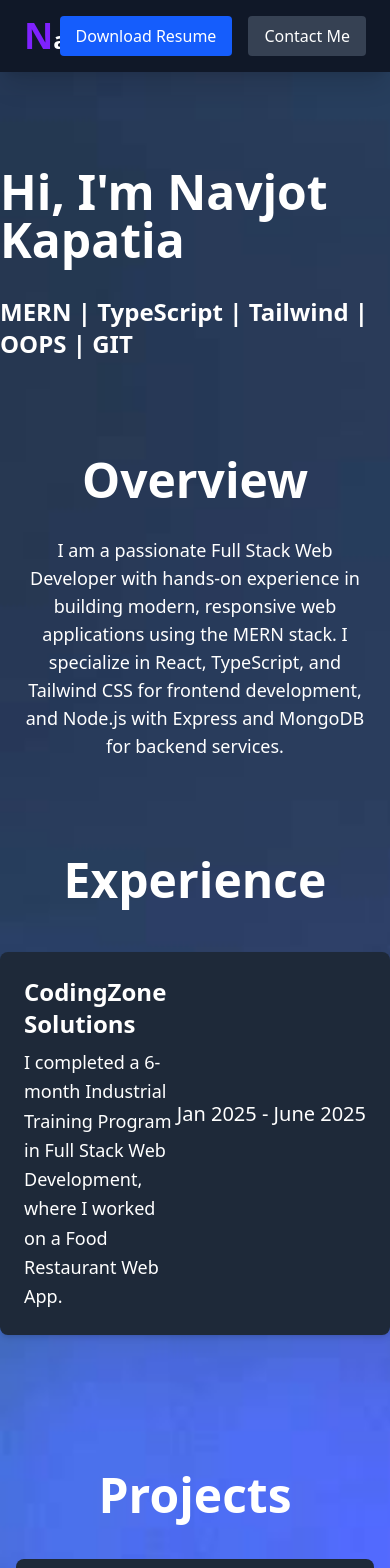
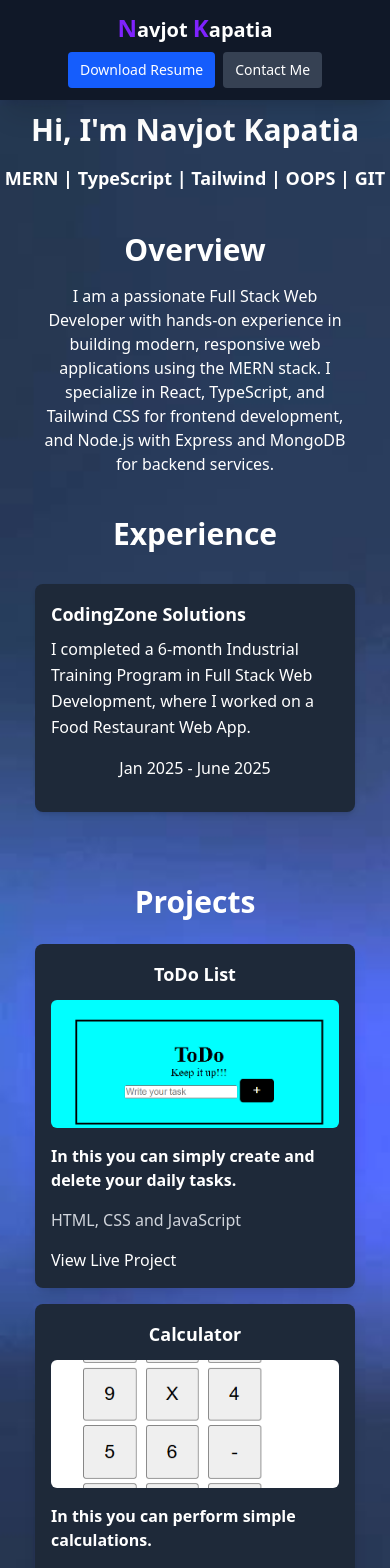
Before and after one commit to navjotkapatia111/Portfolio, a React (Vite) app: page / in a window 390 px wide. Shown: the top 1568 px of the page. Built offline with nearby package versions, Linux system fonts and the light colour scheme.

Commit message:
changes added

```diff
--- a/src/components/body.tsx
+++ b/src/components/body.tsx
@@ -37,43 +37,42 @@ import { ProjectCard } from './projects'
   ]
     return(
 
-        <div className='min-h-screen flex flex-col mt-[72px] items-center  '>
+        <div className='min-h-screen flex flex-col mt-[72px] items-center'>
 
-        <h2 className="text-5xl mt-[6rem] font-extrabold text-white">Hi, I'm Navjot Kapatia</h2>
-      <p className="font-semibold mt-[2rem] text-2xl text-white">  MERN | TypeScript | Tailwind | OOPS | GIT
-      </p>
+        <h2 className="text-3xl sm:text-4xl md:text-5xl mt-10 md:mt-[6rem] font-extrabold text-white text-center">Hi, I'm Navjot Kapatia</h2>
+        <p className="font-semibold mt-4 md:mt-[2rem] text-lg sm:text-xl md:text-2xl text-white text-center">  MERN | TypeScript | Tailwind | OOPS | GIT
+        </p>
 
-        <h1 className='font-extrabold text-5xl text-white mt-[6rem]'>Overview</h1>
-        <div className="text-white text-center text-lg leading-relaxed max-w-2xl px-4">
-        <p className='text-lg mt-[2rem] text-white '>I am a passionate Full Stack Web Developer with hands-on experience in building modern, responsive web applications using the MERN stack. I specialize in React, TypeScript, and Tailwind CSS for frontend development, and Node.js with Express and MongoDB for backend services.</p>
+        <h1 className='font-extrabold text-3xl sm:text-4xl md:text-5xl text-white mt-10 md:mt-[6rem] text-center'>Overview</h1>
+        <div className="text-white text-center text-base sm:text-lg leading-relaxed max-w-xs sm:max-w-2xl px-2 sm:px-4">
+        <p className='text-base sm:text-lg mt-4 md:mt-[2rem] text-white '>I am a passionate Full Stack Web Developer with hands-on experience in building modern, responsive web applications using the MERN stack. I specialize in React, TypeScript, and Tailwind CSS for frontend development, and Node.js with Express and MongoDB for backend services.</p>
         </div>
 
-        <h1 className='font-extrabold text-5xl text-white mt-[6rem]'>Experience</h1>
-        <div className="flex items-center justify-between mt-12 max-w-4xl w-full bg-gray-800 text-white p-6 rounded-lg shadow-md relative">
+        <h1 className='font-extrabold text-3xl sm:text-4xl md:text-5xl text-white mt-10 md:mt-[6rem] text-center'>Experience</h1>
+        <div className="flex flex-col md:flex-row items-center md:items-start justify-between mt-8 md:mt-12 max-w-xs sm:max-w-4xl w-full bg-gray-800 text-white p-4 sm:p-6 rounded-lg shadow-md relative gap-4 md:gap-0">
 
         <div>
-            <h3 className="text-2xl font-bold mb-2">CodingZone Solutions</h3>
-            <p className="text-lg leading-relaxed">
+            <h3 className="text-lg sm:text-2xl font-bold mb-2">CodingZone Solutions</h3>
+            <p className="text-base sm:text-lg leading-relaxed">
             I completed a 6-month Industrial Training Program in Full Stack Web Development,
             where I worked on a Food Restaurant Web App.
             </p>
         </div>
-        <div className="text-white text-xl min-w-fit mb-15">
+        <div className="text-white text-base sm:text-xl min-w-fit mb-4 md:mb-15">
             Jan 2025 - June 2025
             </div>
         </div>
 
-
-        <section id="projects" className="mt-10 px-4">
-        <h1 className='font-extrabold text-5xl text-white mt-[6rem] text-center'>Projects</h1>
-        <div className="grid md:grid-cols-2 gap-6 mt-10 max-w-4xl w-full">
+        <section id="projects" className="mt-8 md:mt-10 px-2 sm:px-4">
+        <h1 className='font-extrabold text-3xl sm:text-4xl md:text-5xl text-white mt-10 md:mt-[6rem] text-center'>Projects</h1>
+        <div className="grid grid-cols-1 sm:grid-cols-2 gap-4 sm:gap-6 mt-6 md:mt-10 max-w-xs sm:max-w-4xl w-full">
           {projects.map((project)=>(
             <ProjectCard key={project.title}{...project}/>
           ))}
         </div>
         </section>
 
-        <h1 className="font-extrabold text-5xl mt-[6rem] text-white">Contact</h1>
+        <h1 className="font-extrabold text-3xl sm:text-4xl md:text-5xl mt-10 md:mt-[6rem] text-white text-center">Contact</h1>
           <Contact />
       </div>
 
--- a/src/components/contact.tsx
+++ b/src/components/contact.tsx
@@ -1,11 +1,11 @@
 const Contact = () => (
-    <section id="contact" className="flex justify-center items-center mt-12 mb-10">
+    <section id="contact" className="flex justify-center items-center mt-8 md:mt-12 mb-8 md:mb-10 px-2">
 
-      <div className="bg-gray-800 text-white p-6 rounded-lg shadow-md space-y-4 w-fit text-center">
-        <a href="mailto:navjotkapatia123@gmail.com" className="block text-blue-400 hover:underline text-xl"> 📧 navjotkapatia123@gmail.com</a>
+      <div className="bg-gray-800 text-white p-4 sm:p-6 rounded-lg shadow-md space-y-4 w-full max-w-xs sm:max-w-md text-center">
+        <a href="mailto:navjotkapatia123@gmail.com" className="block text-blue-400 hover:underline text-base sm:text-xl"> 📧 navjotkapatia123@gmail.com</a>
 
         <a href="https://www.linkedin.com/in/navjot-kapatia-6077a8243" target="_blank" rel="noopener noreferrer"
-          className="block text-blue-400 hover:underline text-xl"> 🔗 LinkedIn Profile</a>
+          className="block text-blue-400 hover:underline text-base sm:text-xl"> 🔗 LinkedIn Profile</a>
       </div>
     </section>
   );
--- a/src/components/head.tsx
+++ b/src/components/head.tsx
@@ -1,24 +1,27 @@
-// import React from 'react';
-
 function Head() {
   return (
     <div className="fixed top-0 left-0 w-full bg-gray-900 text-white shadow-xl z-50">
-      <div className='max-w-7xl mx-auto px-6 py-4 flex justify-between items-center '>
+      <div className="max-w-7xl mx-auto px-2 sm:px-4 py-3 sm:py-4 flex flex-col md:flex-row items-center justify-between gap-2 md:gap-4">
 
-        <h1 className="text-2xl font-bold">
-      <span className= 'font-bold text-4xl text-violet-600'>N</span>avjot{" "}
-      <span className= 'font-bold text-4xl text-violet-600'>K</span>apatia
-      </h1>
+        <h1 className="text-xl sm:text-2xl md:text-4xl font-bold text-center md:text-left">
+          <span className="font-bold text-2xl sm:text-4xl text-violet-600">N</span>avjot{" "}
+          <span className="font-bold text-2xl sm:text-4xl text-violet-600">K</span>apatia
+        </h1>
 
-      <div className="fixed top-4 right-6 flex gap-4 z-50">
-        <a href='/CV.pdf' download className="bg-blue-600 text-white px-4 py-2 rounded hover:bg-blue-700 transition">
-          Download Resume
-        </a>
-        <a href="#contact"className="bg-gray-700 text-white px-4 py-2 rounded hover:bg-gray-800 transition">
-          Contact Me
-        </a>
+        <div className="flex flex-wrap gap-2 md:gap-3 justify-center md:justify-end">
+          <a
+            href="/Resume.pdf"
+            download
+            className="bg-blue-600 text-white px-3 sm:px-4 py-2 rounded text-sm sm:text-base hover:bg-blue-700 transition"> Download Resume </a>
+
+          <a
+            href="#contact"
+            className="bg-gray-700 text-white px-3 sm:px-4 py-2 rounded text-sm sm:text-base hover:bg-gray-800 transition"
+          >
+            Contact Me
+          </a>
+        </div>
       </div>
-    </div>
     </div>
   );
 }
--- a/src/components/projects.tsx
+++ b/src/components/projects.tsx
@@ -10,11 +10,11 @@ type Projects = {
 
 export const ProjectCard:React.FC<Projects>=({title,image,description,technology,link})=>{
     return(
-        <div className="bg-gray-800 p-6 rounded-lg shadow-lg text-white hover:scale-105 transition-transform">
-             <h3 className="text-2xl font-bold mb-2 text-center">{title}</h3>
+        <div className="bg-gray-800 p-4 md:p-6 rounded-lg shadow-lg text-white hover:scale-105 transition-transform">
+             <h3 className="text-lg sm:text-2xl font-bold mb-2 text-center">{title}</h3>
             <img src={image} alt={`${title} screenshot`}
-            className="rounded-md mt-5 mb-4 w-full h-48 object-cover"/>
-            <p className="text-xl font-bold mt-4 mb-2">{description}</p>
+            className="rounded-md mt-3 mb-4 w-full h-32 sm:h-48 object-cover"/>
+            <p className="text-base sm:text-xl font-bold mt-4 mb-2">{description}</p>
             <p  className="text-gray-300 mt-4 mb-4">{technology}</p>
             <a href={link} target="_blank" rel="noopener noreferrer" className="hover:underline">View Live Project</a>
         </div>
```
Also changed, not shown: package.json (+6 -1 lines), 2 other files (tests, documents, lock files or other folders).
